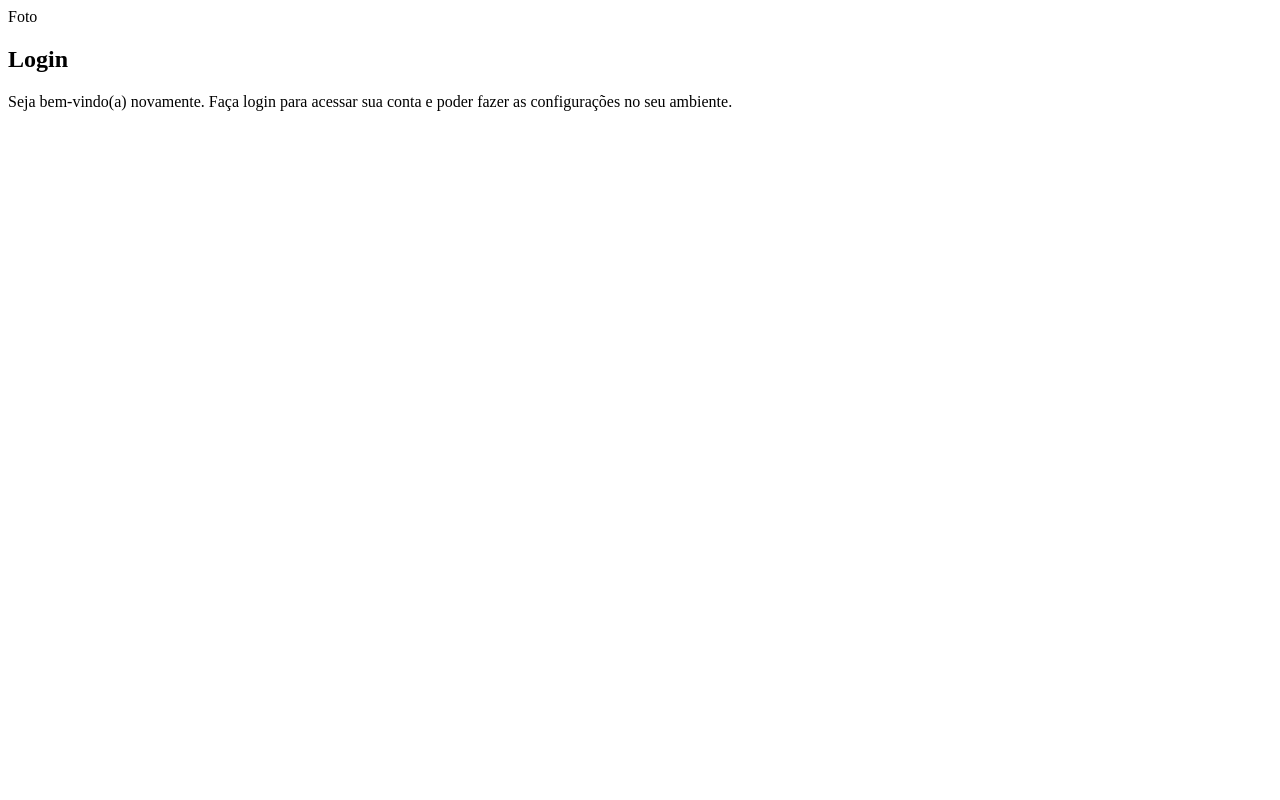
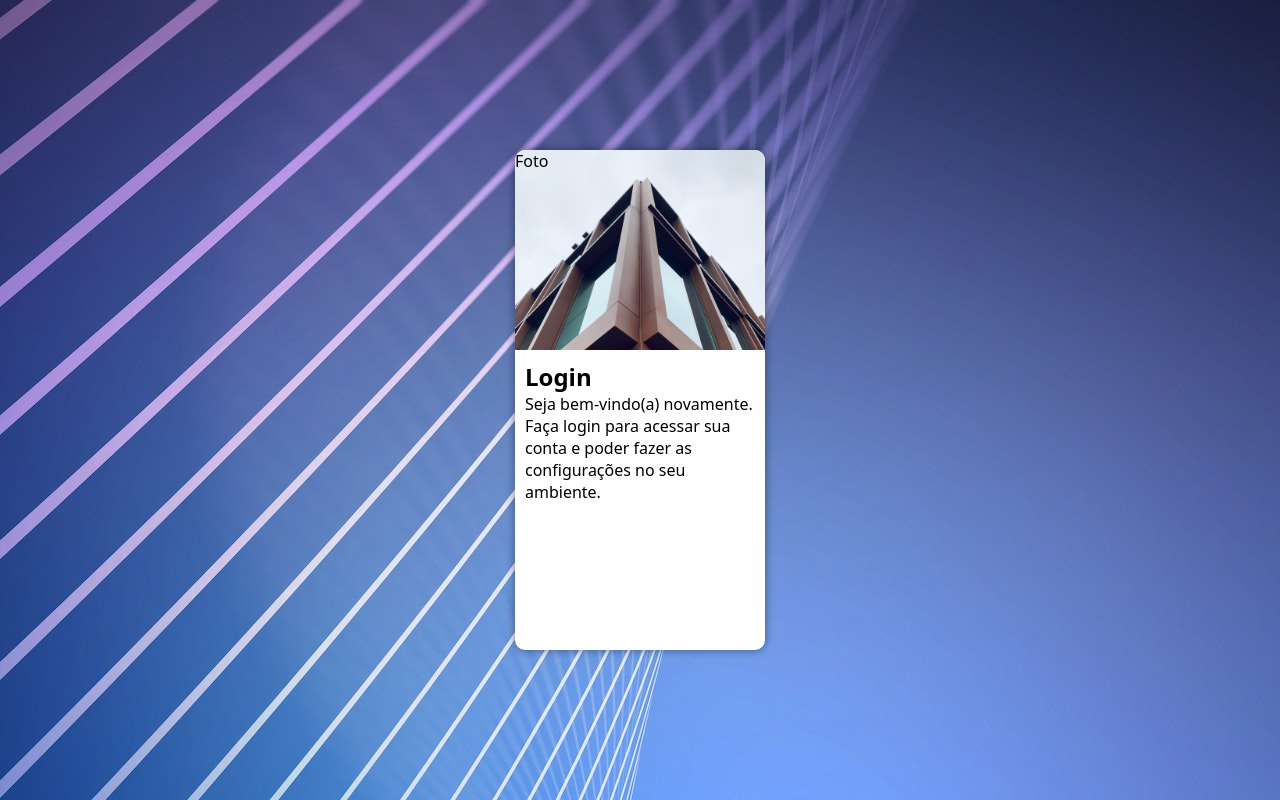
Before and after one commit to vini-porto/login-screen, a plain HTML site: page index.html in a window 1280 px wide. Drawn offline with Linux system fonts and the light colour scheme.

Commit message:
login-screen imagens e posicionamento

```diff
--- a/estilos/style.css
+++ b/estilos/style.css
@@ -8,3 +8,55 @@
     Marrom: #8B7A4F
     Cinza: #474E61
 */
+
+*
+{
+    font-family: system-ui, -apple-system, BlinkMacSystemFont, 'Segoe UI', Roboto, Oxygen, Ubuntu, Cantarell, 'Open Sans', 'Helvetica Neue', sans-serif;
+
+    padding: 0px;
+    margin: 0px;
+    box-sizing: border-box;
+}
+
+body, html
+{
+    background: url(../imagens/pexels-sean-whang-804269.jpg) no-repeat;
+    background-size: cover;
+    height: 100vh;
+    width: 100vw;
+}
+
+main
+{
+    position: relative;
+    height: 100vh;
+    width: 100vw;
+}
+
+section#login
+{
+    position: absolute;
+    top: 50%;
+    left: 50%;
+    transform: translate(-50%, -50%);
+    overflow: hidden;
+
+    background-color: white;
+    width: 250px;
+    height: 500px;
+    border-radius: 10px;
+    box-shadow: 0px 0px 10px rgba(0, 0, 0, 0.439);
+}
+
+section#login > div#imagem
+{
+    display: block;
+    background: url(../imagens/pexels-david-underland-3523621.jpg) no-repeat;
+    background-size: cover;
+    height: 200px;
+}
+
+section#login > div#formulario
+{
+    padding: 10px;
+}
```
